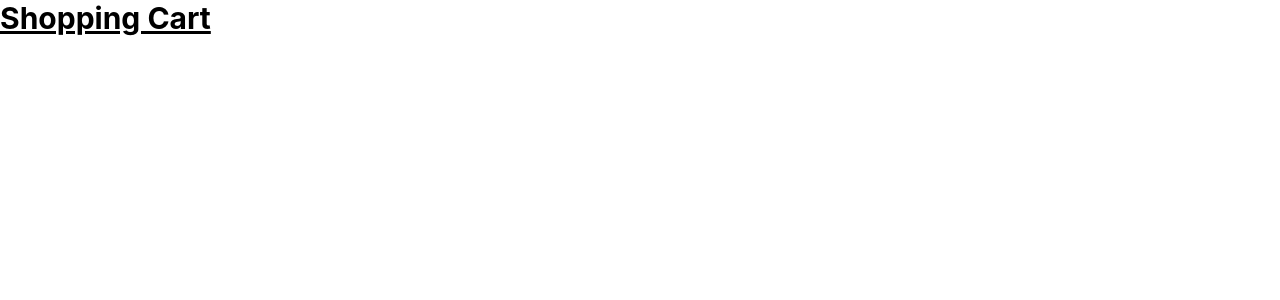
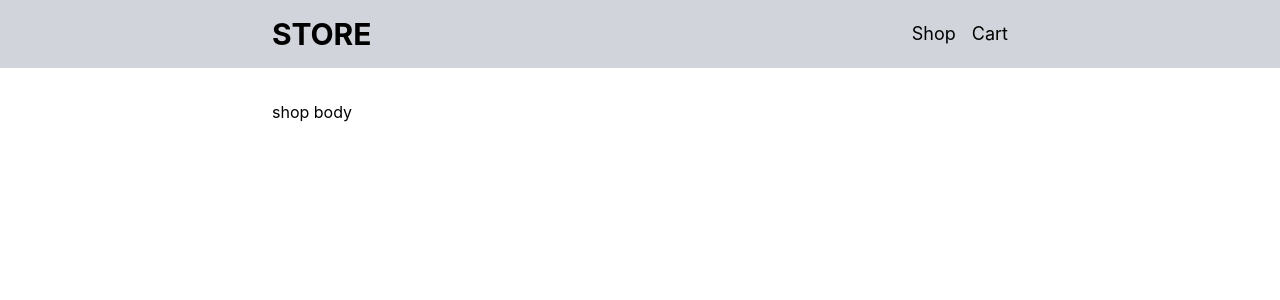
Before and after one commit to JunYuHuang/top-shopping-cart, a React (Vite) app: page / in a window 1280 px wide. Shown: the top 300 px of the page. Built offline with nearby package versions, Linux system fonts and the light colour scheme.

Commit message:
Config React Router and update Todos.md

```diff
--- a/package.json
+++ b/package.json
@@ -11,7 +11,8 @@
   },
   "dependencies": {
     "react": "^18.2.0",
-    "react-dom": "^18.2.0"
+    "react-dom": "^18.2.0",
+    "react-router-dom": "^6.21.0"
   },
   "devDependencies": {
     "@types/react": "^18.2.43",
--- a/src/components/App.jsx
+++ /dev/null
@@ -1,12 +0,0 @@
-/* eslint-disable no-unused-vars */
-import { useState } from "react";
-
-function App() {
-  return (
-    <>
-      <h1 className="text-3xl font-bold underline">Shopping Cart</h1>
-    </>
-  );
-}
-
-export default App;
--- /dev/null
+++ b/src/error-page.jsx
@@ -0,0 +1,16 @@
+import { useRouteError } from "react-router-dom";
+
+export default function ErrorPage() {
+  const error = useRouteError();
+  console.error(error);
+
+  return (
+    <div className="flex flex-col items-center justify-center w-full h-full min-h-screen">
+      <h1 className="text-3xl font-bold mb-4">Oops!</h1>
+      <p className="">Sorry, an unexpected error has occurred.</p>
+      <p className="">
+        <i>{error.statusText || error.message}</i>
+      </p>
+    </div>
+  );
+}
--- a/src/main.jsx
+++ b/src/main.jsx
@@ -1,10 +1,33 @@
-import React from "react";
+/* eslint-disable no-unused-vars */
+import React, { useState, useEffect } from "react";
 import ReactDOM from "react-dom/client";
-import App from "./components/App.jsx";
+import Root from "./routes/root.jsx";
+import Shop from "./routes/shop.jsx";
+import Cart from "./routes/cart.jsx";
+import { createHashRouter, RouterProvider } from "react-router-dom";
+import ErrorPage from "./error-page.jsx";
 import "./index.css";
+
+const router = createHashRouter([
+  {
+    path: "/",
+    element: <Root />,
+    errorElement: <ErrorPage />,
+    children: [
+      {
+        index: true,
+        element: <Shop />,
+      },
+      {
+        path: "cart",
+        element: <Cart />,
+      },
+    ],
+  },
+]);
 
 ReactDOM.createRoot(document.getElementById("root")).render(
   <React.StrictMode>
-    <App />
+    <RouterProvider router={router} />
   </React.StrictMode>
 );
--- /dev/null
+++ b/src/routes/cart.jsx
@@ -0,0 +1,6 @@
+/* eslint-disable no-unused-vars */
+import { Link } from "react-router-dom";
+
+export default function Cart() {
+  return <>cart body</>;
+}
--- /dev/null
+++ b/src/routes/root.jsx
@@ -0,0 +1,26 @@
+import { Link, Outlet } from "react-router-dom";
+
+export default function Root() {
+  return (
+    <main className="flex flex-col items-center min-h-screen">
+      <div className="w-full bg-gray-300">
+        <nav className="max-w-screen-md min-w-[200px] w-full px-4 py-4 mx-auto flex flex-row items-center gap-x-4 justify-between">
+          <h1 className="text-3xl uppercase font-bold">
+            <Link to={`/`}>Store</Link>
+          </h1>
+          <ul className="flex flex-row items-center gap-x-4">
+            <li className="text-lg">
+              <Link to={`/`}>Shop</Link>
+            </li>
+            <li className="text-lg">
+              <Link to={`cart`}>Cart</Link>
+            </li>
+          </ul>
+        </nav>
+      </div>
+      <div className="max-w-screen-md min-w-[200px] w-full my-8 px-4">
+        <Outlet />
+      </div>
+    </main>
+  );
+}
--- /dev/null
+++ b/src/routes/shop.jsx
@@ -0,0 +1,11 @@
+/* eslint-disable no-unused-vars */
+import { Link } from "react-router-dom";
+
+export default function Shop() {
+  return (
+    <>
+      shop body
+      <div className="grid gap-4 grid-cols-[repeat(auto-fill,_minmax(150px,_1fr))]"></div>
+    </>
+  );
+}
```
Also changed, not shown: 2 other files (tests, documents, lock files or other folders).
